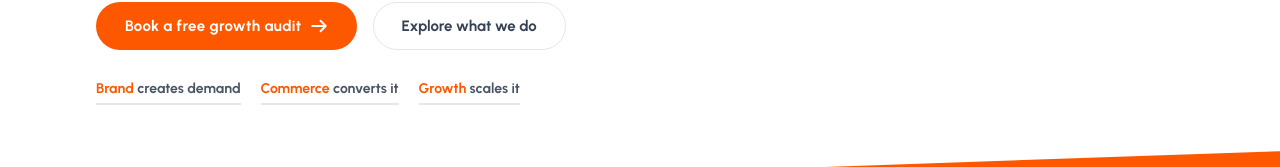
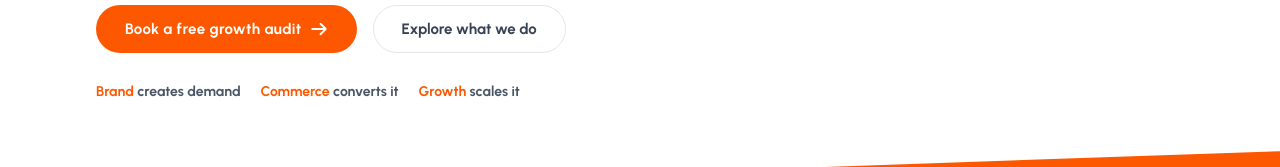
Before and after one commit to Vivekkrguptajio/scaloMatrix, a React (Vite) app in the folder frontend/: page / in a window 1280 px wide. Shown: the part 541-708 px from the top of the page. Built offline with nearby package versions, Linux system fonts and the light colour scheme; no server answers.

Commit message:
Remove bottom line from hero tags

```diff
--- a/frontend/src/components/Hero.jsx
+++ b/frontend/src/components/Hero.jsx
@@ -57,13 +57,13 @@
 
           {/* Tags */}
           <div className="flex flex-wrap items-center justify-center md:justify-start gap-4 sm:gap-5 mt-2">
-            <div className="text-[13px] sm:text-[14px] font-bold text-gray-600 border-b-2 border-gray-200 pb-1">
+            <div className="text-[13px] sm:text-[14px] font-bold text-gray-600">
               <span className="text-[#FD5800]">Brand</span> creates demand
             </div>
-            <div className="text-[13px] sm:text-[14px] font-bold text-gray-600 border-b-2 border-gray-200 pb-1">
+            <div className="text-[13px] sm:text-[14px] font-bold text-gray-600">
               <span className="text-[#FD5800]">Commerce</span> converts it
             </div>
-            <div className="text-[13px] sm:text-[14px] font-bold text-gray-600 border-b-2 border-gray-200 pb-1">
+            <div className="text-[13px] sm:text-[14px] font-bold text-gray-600">
               <span className="text-[#FD5800]">Growth</span> scales it
             </div>
           </div>
```
